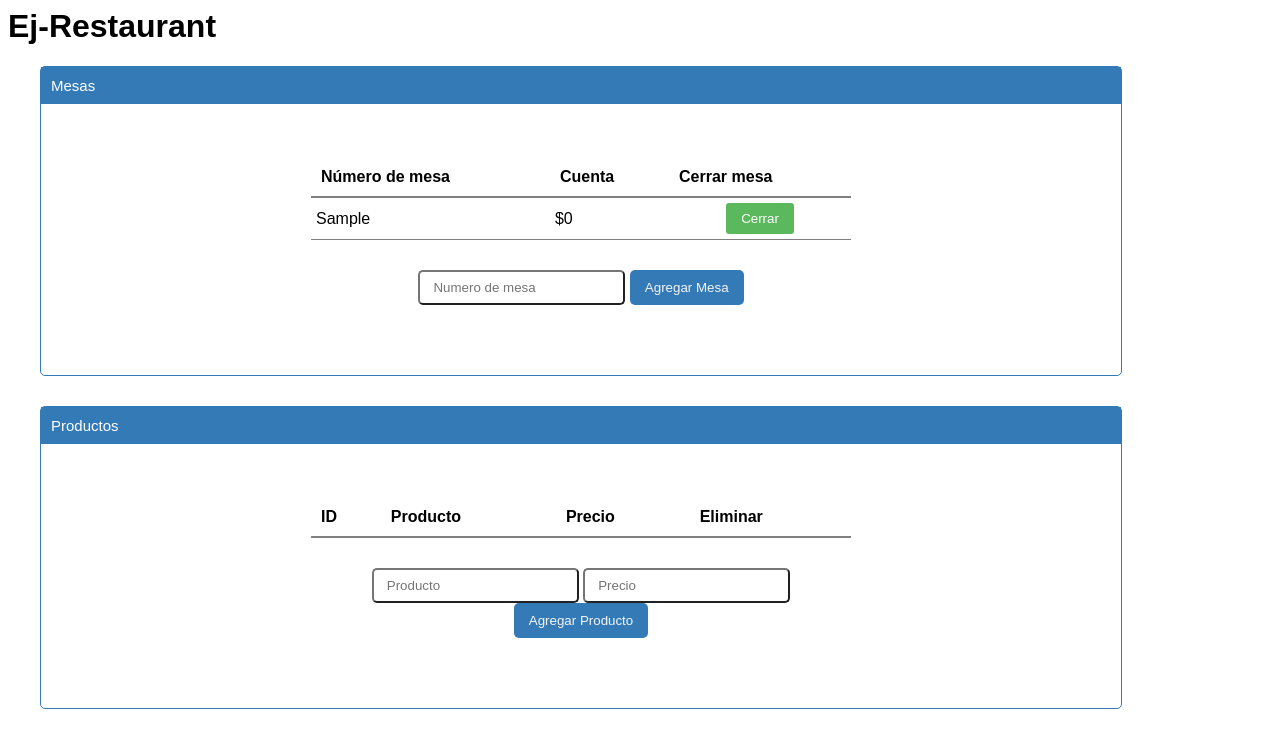
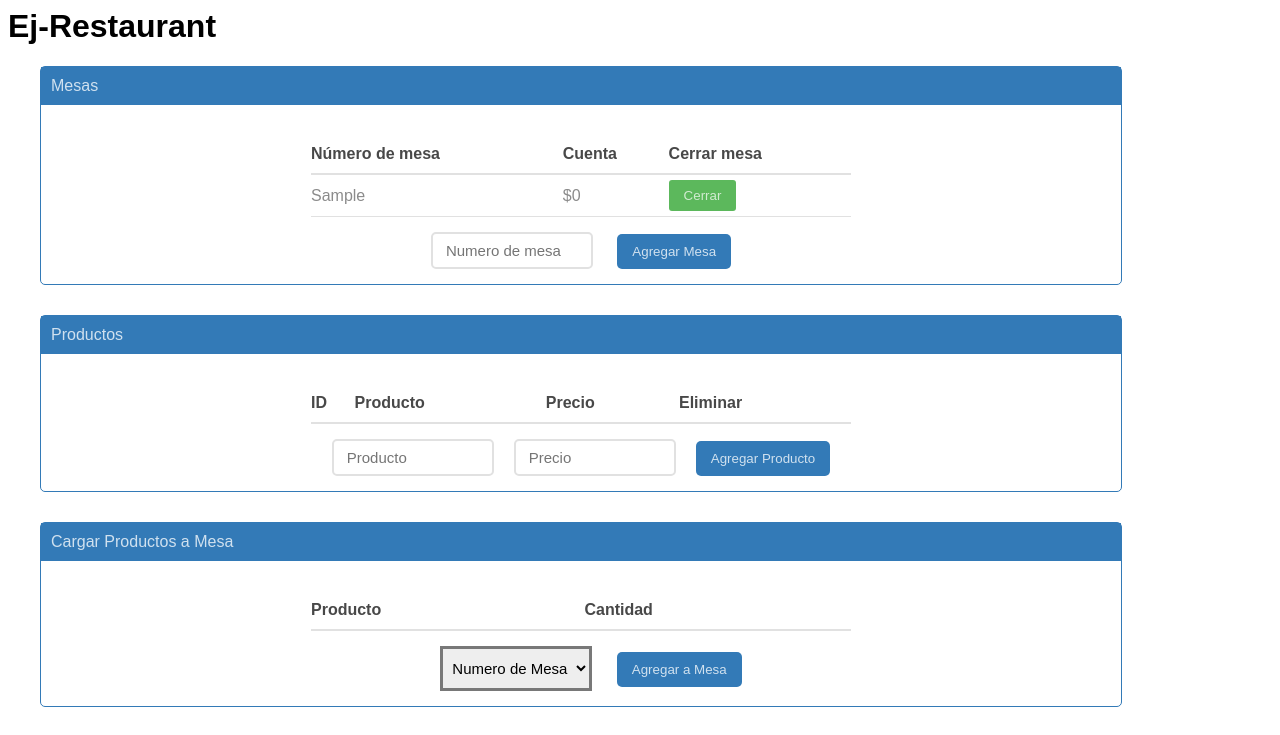
Before and after one commit to AnabelCarranza/ej-integrador-js, a plain HTML site: page index.html in a window 1280 px wide. Both pictures are taken after typing "Sample" into the empty fields and a click on the button "Agregar Mesa". Shown: the top 735 px of the page. Drawn offline with Linux system fonts and the light colour scheme.

Commit message:
agrego cambios

```diff
--- a/clases.js
+++ b/clases.js
@@ -2,52 +2,60 @@
 //// Manejador de Mesas
 
 class ManejadorDeMesas {
-	lista = []
+	listaDeMesas = []
 
 	agregar(mesa) {
 		if (!(mesa instanceof Mesa))
 			throw new Error('La mesa debe ser de tipo Mesa')
 		if (this.buscar(mesa.numero)) throw new Error('La mesa ya esta cargada')
-		this.lista.push(mesa)
+		this.listaDeMesas.push(mesa)
 	}
 
 	buscar(numeroDeMesa) {
-		return this.lista.find((mesa) => mesa.numero === numeroDeMesa)
+		return this.listaDeMesas.find((mesa) => mesa.numero === parseInt(numeroDeMesa))
 	}
 
 	eliminar(mesa) {
-		this.lista = this.lista.filter((m) => m.numero !== mesa.numero)
+		this.listaDeMesas = this.listaDeMesas.filter((m) => m.numero !== mesa.numero)
 	}
 }
 
 const manejadorDeMesas = new ManejadorDeMesas()
 
 class Mesa {
-	lista = []
+	listaProductosEnMesa = []
 
 	constructor(numeroMesa) {
 		this.numero = Number(numeroMesa)
+	}
+
+	sumaTotal() {
+		let total = 0;
+		this.listaProductosEnMesa.forEach((item) =>{
+			total += parseInt(item.producto.precio) * parseInt(item.cantidad)
+		});
+		return total;
 	}
 }
 
 //// Manejador de Productos
 
 class ManejadorDeProductos {
-	lista = []
+	listaManejadorDeProductos = []
 
 	agregar(producto) {
 		if (!(producto instanceof Producto))
 			throw new Error('El producto debe ser de tipo Producto')
 		if (this.buscar(producto.id)) throw new Error('El producto ya esta cargado')
-		this.lista.push(producto)
+		this.listaManejadorDeProductos.push(producto)
 	}
 
 	buscar(id) {
-		return this.lista.find((producto) => producto.id === id)
+		return this.listaManejadorDeProductos.find((producto) => producto.id === parseInt(id))
 	}
 
 	eliminar(producto) {
-		this.lista = this.lista.filter((p) => p.id !== producto.id)
+		this.listaManejadorDeProductos = this.listaManejadorDeProductos.filter((p) => p.id !== producto.id)
 	}
 }
 
--- a/index.html
+++ b/index.html
@@ -13,6 +13,7 @@
         <h1>Ej-Restaurant</h1>
     </header>
     <main>
+        <!-- MESAS -->
         <section class="card" id="mesas">
             <header>
                 <h2>Mesas</h2>
@@ -52,6 +53,8 @@
                 </form>
             </div>
         </section>
+
+        <!-- PRODUCTOS -->
         <section class="card" id="productos">
             <header>
                 <h2>Productos</h2>
@@ -89,14 +92,14 @@
                         </tr>-->
                     </tbody>
                 </table>
-                <form class="form-mesas">
+                <form class="form-mesas form-producto">
                     <input type="text" name="producto" id="producto" placeholder="Producto" class="input"/>
                     <input type="text" name="precio" id="precio" placeholder="Precio" class="input"/>
                     <button type="button" class="agregar-mesa" id="boton-agregar-producto">Agregar Producto</button>
                 </form>
             </div>
         </section>
-
+        <!-- CARGAR PRODUCTOS A MESA -->
         <section class="card" id="cargar-productos">
             <header>
                 <h2>Cargar Productos a Mesa</h2>
@@ -112,7 +115,7 @@
                     </thead>
 
                     <tbody id="tabla-cargar-productos">
-                        <tr class="fila">
+                        <!-- <tr class="fila">
                             <td class="text-left">Cafe Cortado</td>
                             <td><input class="input-cantidad" type="input" value="0"></td>
                         </tr>
@@ -123,11 +126,11 @@
                         <tr class="fila">
                             <td class="text-left">Cafe Cortado</td>
                             <td><input class="input-cantidad" type="input" value="0"></td>
-                        </tr>
+                        </tr> -->
                    </tbody>
                 </table>
                 <form class="form-mesas">
-                    <select name="menu" id="menu-mesas"class="selector-mesas">
+                    <select name="menu" id="menu-mesas" class="selector-mesas">
                         <option value="">Numero de Mesa</option>
                         <!--<option value="1">1</option>
                         <option value="2">2</option>
@@ -138,14 +141,15 @@
 
             </div>
         </section>
-        <!---------------------------------------------- ultima card -->
+
+        <!-- PRODUCTOS POR MESA -->
         <section class="card" id="productos-por-mesa">
             <header>
                 <h2>Productos por Mesa</h2>
             </header>
 
             <div class="container">
-                <select name="menu" id="menu-mesas"class="selector-mesas">
+                <select name="menu" id="menu-mesas" class="selector-mesas">
                     <option value="">Numero de Mesa</option>
                     <!--<option value="1">1</option>
                     <option value="2">2</option>
@@ -161,12 +165,12 @@
                         </tr>
                     </thead>
                     <tbody id="tabla-mesas">
-                        <tr class="fila">
+                        <!-- <tr class="fila">
                             <td class="text-left">Cafe</td>
                             <td class="text-left">2</td>
                             <td class="text-left">$120</td>
                             <td class="text-left"><button  class="bt-eliminar">Eliminar</button></td>
-                        </tr>
+                        </tr> -->
                         <!--<tr class="fila">
                             <td class="text-left">2</td>
                             <td class="text-left">$300</td>
--- a/index.js
+++ b/index.js
@@ -12,8 +12,8 @@ const agregarMesa = () => {
 	const totalCuenta = '$0'
 	cuenta.innerText = totalCuenta
 	tr.classList.add('fila', 'th', 'td')
-	tdNumero.classList.add('text-left')
-	cuenta.classList.add('text-left', 'cuentamesa')
+
+	cuenta.classList.add('cuentamesa')
 	cuenta.id = 'cuentaId-' + mesa.numero
 	//const sumaTotal = Mesa(producto, cantidad)
 
@@ -64,10 +64,7 @@ const agregarProducto = () => {
 
 	const tdPrecios = document.createElement('td')
 	tdPrecios.innerText = nuevoProducto.precio
-	tr.classList.add('fila', 'th', 'td')
-	tdNombreProducto.classList.add('text-left')
-	tdPrecios.classList.add('text-left')
-	tdId.classList.add('text-left')
+	tr.classList.add('fila')
 
 	const eliminarBoton = document.createElement('button')
 	eliminarBoton.innerText = 'Eliminar'
@@ -95,7 +92,7 @@ const agregarProducto = () => {
 const refrescarTablaAgregarProductoAMesa = () => {
 	const tablaRefrescada = document.querySelector('#tabla-cargar-productos')
 	tablaRefrescada.innerHTML = ''
-	manejadorDeProductos.lista.forEach((producto) => {
+	manejadorDeProductos.listaManejadorDeProductos.forEach((producto) => {
 		const tr = document.createElement('tr')
 		const tdProducto = document.createElement('td')
 		const tdCantidad = document.createElement('td')
@@ -105,8 +102,7 @@ const refrescarTablaAgregarProductoAMesa = () => {
 
 		tdCantidad.appendChild(input)
 		tr.classList.add('fila', 'th', 'td')
-		tdProducto.classList.add('text-left')
-		tdCantidad.classList.add('text-left', 'fila-cantidad')
+		tdCantidad.classList.add('fila-cantidad')
 		input.classList.add('input-cantidad')
 
 		tr.appendChild(tdProducto)
@@ -121,7 +117,7 @@ const selectorMesas = () => {
 	const defaultOption = document.createElement('option')
 	defaultOption.innerText = 'Numero de Mesa'
 	selector.appendChild(defaultOption)
-	manejadorDeMesas.lista.forEach((mesa) => {
+	manejadorDeMesas.listaDeMesas.forEach((mesa) => {
 		const option = document.createElement('option')
 		option.innerText = mesa.numero
 		option.value = mesa.numero
@@ -139,7 +135,7 @@ const agregarProductoMesa = () => {
 		const producto = manejadorDeProductos.buscar(idProducto)
 		if (cantidad) {
 			// valido que el input no venga sin valor o con 0
-			mesa.lista.push({
+			mesa.listaProductosEnMesa.push({
 				producto,
 				cantidad,
 			})
@@ -147,7 +143,13 @@ const agregarProductoMesa = () => {
 	}
 
 	document.querySelectorAll('.cuentamesa').forEach((td) => {
-		const numeroMesa = td.id.split('-') // el id tiene el numero de mesa y en base a eso tengo que modificar
+		const numeroMesa = td.id.split('-')[1]
+		if(numeroMesa === mesaSeleccionada){
+			td.innerText = mesa.sumaTotal();
+		}
+
+		// el id tiene el numero de mesa y en base a eso tengo que modificar
 		//la cuenta del mismo. Donde tengo la mesa? en la variable "mesa"
 	})
+
 }
--- a/style.css
+++ b/style.css
@@ -16,115 +16,109 @@ main {
 
 h2 {
     background-color: #337AB7;
-    color: white;
-    font-size: 15px;
+    color: #d0e1ef;
+    font-size: 16px;
     font-weight: 200;
     margin: 0;
     padding: 10px;
 }
 
-
 .container {
-    margin: 0 auto;
-    padding: 5%;
-    width: 50%;
-
+    margin-top: 30px;
 }
 
 table {
-    width: 100%;
+    width: 50%;
+    margin: 0 auto;
     border-collapse: collapse;
-    text-align: left;
-
-}
-td {
-    text-align: center;
-}
-
-.text-left {
     text-align: left;
 }
 
+th {
+    padding: 10px 0;
+}
+
+td {
+    padding: 5px 0;
+}
+
 .bt-cerrar {
-    color: white;
+    color: #d1ebd0;
     background-color: #5CB85C;
     border-radius: 3px;
-    border: #5CB85C;
+    border: none;
     padding: 8px 15px;
 }
 
 .bt-eliminar {
-    color: white;
+    color: #f5d2d0;
     background-color: #D9534F;
     border-radius: 3px;
     border: none;
     padding: 8px 14px;
 }
+
 .selector-mesas {
-    padding: 10px 15px;
+    padding: 10px 5px;
     font-size: 15px;
     background-color: #eeeeee;
+    border: 3px solid #787878;
+    margin: 0 20px;
 }
 
-/* .text-center {
-    text-align: left;
-} */
-
 .fila-1 {
-    border-bottom: 2px solid gray;
-    /* padding: 10px; */
-}
-
-th {
-    padding: 10px;
-
-}
-
-td {
-    padding: 5px;
+    border-bottom: 2px solid #e1e1e1;
+    color: #484848;
 }
 
 .fila{
-    border-bottom: 1px solid gray;
+    border-bottom: 1px solid #e1e1e1;
+    color: #8b8b8b;
 }
 
+
 .form-mesas {
-    margin-top: 30px;
+    margin: 15px auto;
+    width: 50%;
     text-align: center;
 }
+
+.form-producto {
+    display: flex;
+    align-items: baseline;
+    justify-content: center;
+}
+
 .input {
-    text-align: left;
+    font-size: 15px;
     padding: 8px 13px;
-    border-radius: 5px;
-    border-style: outset;
+    border: 2px solid #e1e1e1;
+    border-radius: 5px 5px 5px 5px;
+    color: #8b8b8b;
+    margin-right: 20px;
+    width: 30%;
 }
 
 .agregar-mesa {
     text-align: center;
     padding: 10px 15px;
-    color: whitesmoke;
+    color: #d0e1ef;
     background-color: #337AB7;
     border-radius: 5px;
-    border: #337AB7;
+    border: none;
 }
 
 .input-cantidad{
     width: 30%;
     padding: 5px 15px;
-    border-color: #e0e0e0;
-    border-style: outset;
-    border-radius: 5px;
+    border-radius: 5px 5px 5px 5px;
+    border: 2px solid #e1e1e1;
+    color: #8b8b8b;
 }
 
 .fila-cantidad{
     margin-left: 10px;
-
 }
-
-#menu-mesas {
-
-}
-
 
 
 
```
